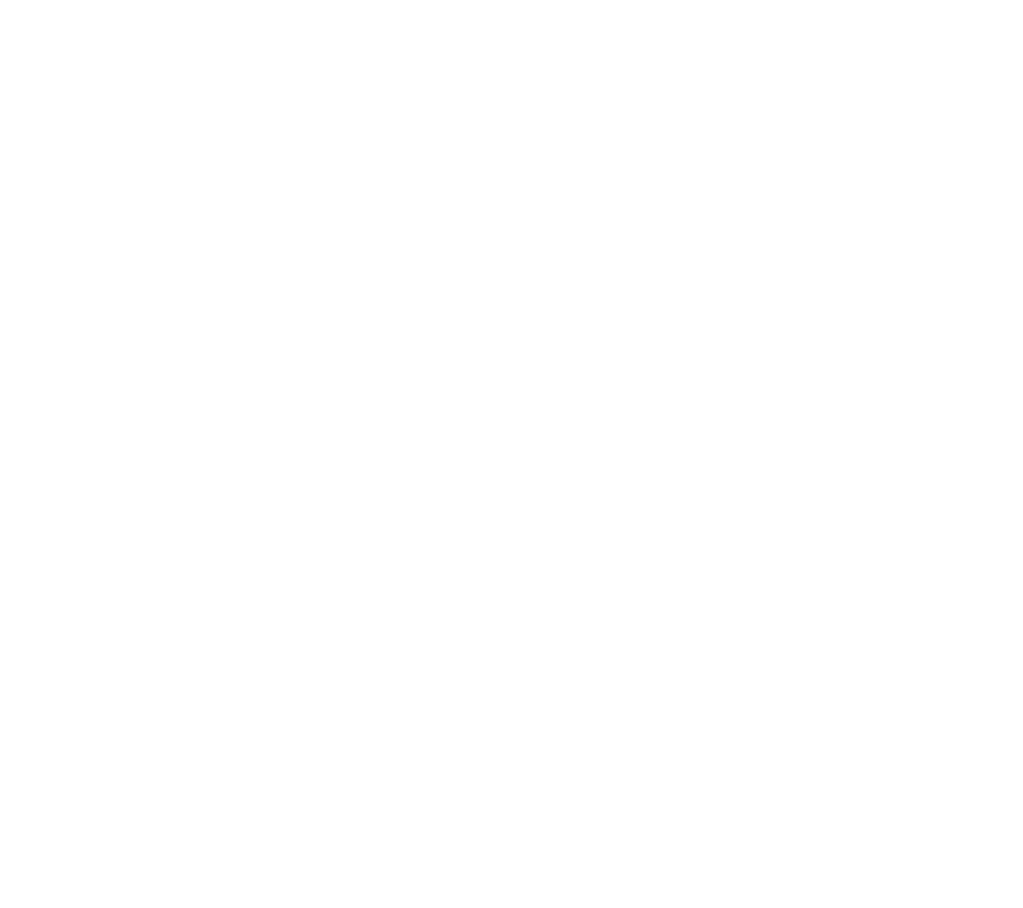
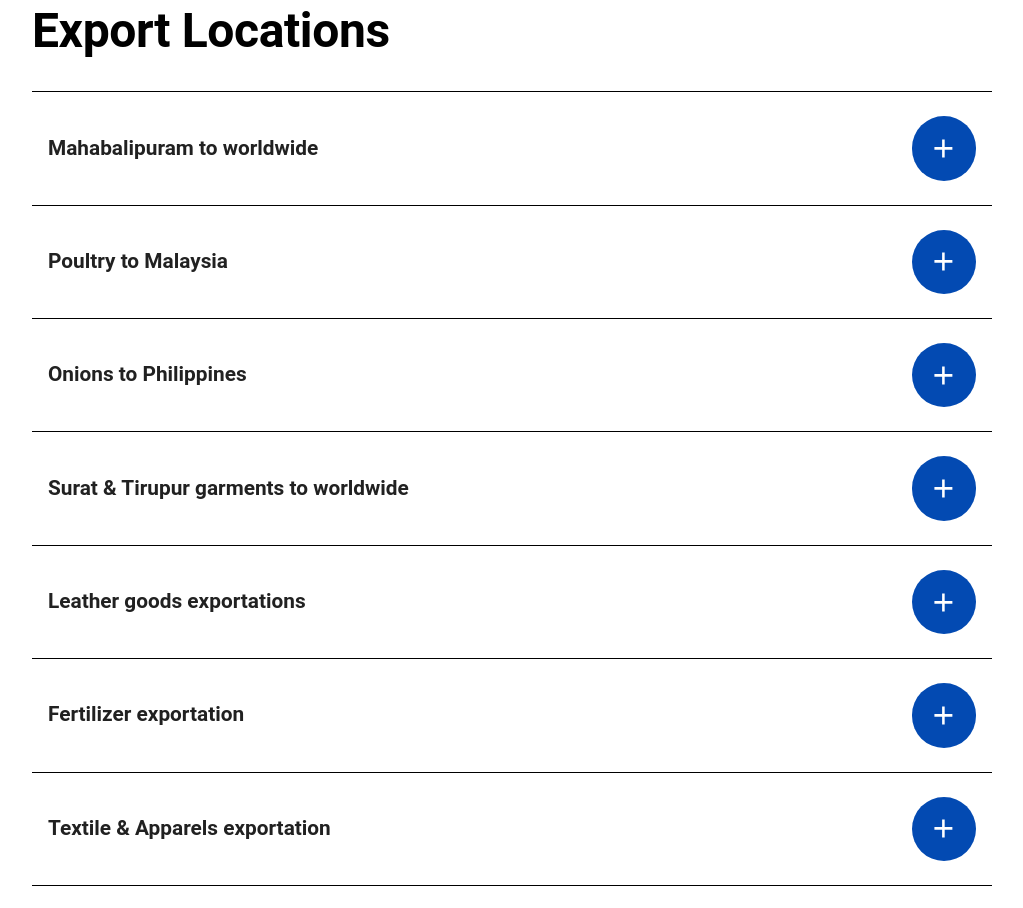
Before and after one commit to Raghul12354/hyge-Expo, a Next.js app: page / in a window 1280 px wide. Shown: the part 1860-2768 px from the top of the page, without its empty margins (128-1151 px from the left). Before the commit the page ends 1720 px from the top, so only its background shows below. Built offline with nearby package versions, Linux system fonts and the light colour scheme.

Commit message:
added: Location Section

```diff
--- a/src/app/page.tsx
+++ b/src/app/page.tsx
@@ -1,6 +1,7 @@
 import { Box } from "@mui/material";
 import Hero from "@/components/hero/Hero";
 import About from "@/components/about/About";
+import Locations from "@/components/locations/Locations";
 
 export default function Home() {
   // https://imgur.com/c3mP2nJ its not working
@@ -8,6 +9,7 @@
     <Box>
       <Hero />
       <About />
+      <Locations />
     </Box>
   );
 }
--- a/src/components/about/About.tsx
+++ b/src/components/about/About.tsx
@@ -26,10 +26,10 @@
         justifyContent: { xs: "center", md: "space-between" },
         flexDirection: { xs: "column", md: "row" },
         px: { xs: "1.5em", md: "10em" },
+        py: { xs: "3em", md: "10em" },
         bgcolor: "black",
         color: "white",
         gap: { xs: "2.8em", md: "4em" },
-        py: { xs: "3em", md: "10em" },
       }}
     >
       {/* first section */}
--- /dev/null
+++ b/src/components/locations/Accordion.tsx
@@ -0,0 +1,196 @@
+"use client";
+import * as React from "react";
+import Accordion from "@mui/material/Accordion";
+import AccordionSummary from "@mui/material/AccordionSummary";
+import AccordionDetails from "@mui/material/AccordionDetails";
+
+import { Box, Button, Divider, useMediaQuery, Typography } from "@mui/material";
+import AddOutlinedIcon from "@mui/icons-material/AddOutlined";
+
+export default function BasicAccordion() {
+  const AccordionData = [
+    {
+      id: 1,
+      title: "Mahabalipuram to worldwide",
+      desc: " Mahabalipuram to worldwide asd to asd asd asd asdasd asdads ad asd a to worldwide",
+    },
+    {
+      id: 2,
+      title: "Poultry to Malaysia",
+      desc: " Mahabalipuram to worldwide asd to asd asd asd asdasd asdads ad asd a to worldwide",
+    },
+    {
+      id: 3,
+      title: "Onions to Philippines",
+      desc: " Mahabalipuram to worldwide asd to asd asd asd asdasd asdads ad asd a to worldwide",
+    },
+    {
+      id: 4,
+      title: "Surat & Tirupur garments to worldwide",
+      desc: " Mahabalipuram to worldwide asd to asd asd asd asdasd asdads ad asd a to worldwide",
+    },
+    {
+      id: 5,
+      title: "Leather goods exportations",
+      desc: " Mahabalipuram to worldwide asd to asd asd asd asdasd asdads ad asd a to worldwide",
+    },
+    {
+      id: 6,
+      title: "Fertilizer exportation",
+      desc: " Mahabalipuram to worldwide asd to asd asd asd asdasd asdads ad asd a to worldwide",
+    },
+    {
+      id: 7,
+      title: "Textile & Apparels exportation",
+      desc: " Mahabalipuram to worldwide asd to asd asd asd asdasd asdads ad asd a to worldwide",
+    },
+    {
+      id: 8,
+      title: "Automobiles & Auto components",
+      desc: " Mahabalipuram to worldwide asd to asd asd asd asdasd asdads ad asd a to worldwide",
+    },
+    {
+      id: 9,
+      title: "Ramanathapuram Marine products",
+      desc: " Mahabalipuram to worldwide asd to asd asd asd asdasd asdads ad asd a to worldwide",
+    },
+    {
+      id: 10,
+      title: "Vellore Leather products exporting",
+      desc: " Mahabalipuram to worldwide asd to asd asd asd asdasd asdads ad asd a to worldwide",
+    },
+    {
+      id: 11,
+      title: "Tiruvarur agriculture products",
+      desc: " Mahabalipuram to worldwide asd to asd asd asd asdasd asdads ad asd a to worldwide",
+    },
+    {
+      id: 12,
+      title: "Handloom, powerloom and Hosiery products from Erode, Tirupur",
+      desc: " Mahabalipuram to worldwide asd to asd asd asd asdasd asdads ad asd a to worldwide",
+    },
+    {
+      id: 13,
+      title: "Kanchipuram Silks export",
+      desc: " Mahabalipuram to worldwide asd to asd asd asd asdasd asdads ad asd a to worldwide",
+    },
+  ];
+
+  const [showAll, setShowAll] = React.useState(false);
+
+  const handleShowBtn = () => {
+    setShowAll(!showAll);
+  };
+
+  const mobBreakPoint = useMediaQuery((theme: any) =>
+    theme.breakpoints.down("sm")
+  );
+  return (
+    <Box>
+      {AccordionData.slice(
+        0,
+        mobBreakPoint && !showAll ? 6 : AccordionData.length
+      ).map((item) => {
+        const { id, title, desc } = item;
+        return (
+          <Accordion
+            key={id}
+            sx={{
+              bgcolor: "transparent",
+              boxShadow: "none",
+              border: "1px solid black",
+              borderWidth: "1px 0 0  0",
+              py: { xs: "1.3em", md: "1.5em" },
+              borderRadius: "0px !important",
+              "& .css-sh22l5-MuiButtonBase-root-MuiAccordionSummary-root": {
+                p: "0",
+              },
+              "& .css-m98dz1-MuiButtonBase-root-MuiAccordionSummary-root": {
+                p: "0",
+              },
+            }}
+          >
+            <AccordionSummary
+              sx={{
+                "& .css-yw020d-MuiAccordionSummary-expandIconWrapper": {
+                  transition: "none",
+                },
+              }}
+              expandIcon={
+                <Button
+                  sx={{
+                    bgcolor: "secondary.main",
+                    borderRadius: "100%",
+                    p: { xs: "1em", md: "1.2em" },
+                    ":hover": { bgcolor: "secondary.main" },
+                  }}
+                >
+                  <AddOutlinedIcon
+                    sx={{
+                      fontSize: { xs: "2em", md: "2.2em" },
+                      color: "white",
+                    }}
+                  />
+                </Button>
+              }
+              aria-controls="panel1a-content"
+              id="panel1a-header"
+            >
+              <Typography
+                variant="h5"
+                sx={{
+                  fontSize: { xs: "1.1em", md: "1.3em" },
+                  fontWeight: "600",
+                  mr: "1em",
+                }}
+              >
+                {title}
+              </Typography>
+            </AccordionSummary>
+            <AccordionDetails sx={{ px: "0" }}>
+              <Typography
+                sx={{
+                  fontSize: { xs: "1em", md: "1em" },
+                  fontWeight: "400",
+                  lineHeight: " 1.5em",
+                }}
+              >
+                {desc}
+              </Typography>
+            </AccordionDetails>
+          </Accordion>
+        );
+      })}
+      <Divider sx={{ bgcolor: "black" }} />
+      <Button
+        onClick={handleShowBtn}
+        sx={{
+          display: { xs: "flex", md: "none" },
+          alignItems: "center",
+          bgcolor: "black",
+          color: "white",
+          mx: "auto",
+          ":hover": { bgcolor: "black" },
+          px: "1.5em",
+          py: ".8em",
+          my: "2em",
+        }}
+      >
+        <AddOutlinedIcon sx={{ fontSize: "1.5em", mb: ".1em", mr: ".2em" }} />
+        <Typography
+          sx={{
+            fontSize: "1.1em",
+            fontWeight: "600",
+            alignItems: "center",
+            textTransform: "capitalize",
+          }}
+        >
+          {showAll ? "View less" : "View All"}
+        </Typography>
+      </Button>
+      <Divider
+        sx={{ bgcolor: "black", display: { xs: "block", md: "none" } }}
+      />
+    </Box>
+  );
+}
--- /dev/null
+++ b/src/components/locations/Locations.tsx
@@ -0,0 +1,26 @@
+import { Box } from "@mui/material";
+import React from "react";
+import Title from "../Title/Title";
+import BasicAccordion from "./Accordion";
+
+const Locations = () => {
+  return (
+    <Box
+      sx={{
+        px: { xs: "1.5em", md: "10em" },
+        py: { xs: "3em", md: "5em" },
+      }}
+    >
+      <Title
+        color="black"
+        title="Locations"
+        heading="Export Locations"
+        deskWidth="100%"
+        mobWidth=""
+      />
+      <BasicAccordion />
+    </Box>
+  );
+};
+
+export default Locations;
```
